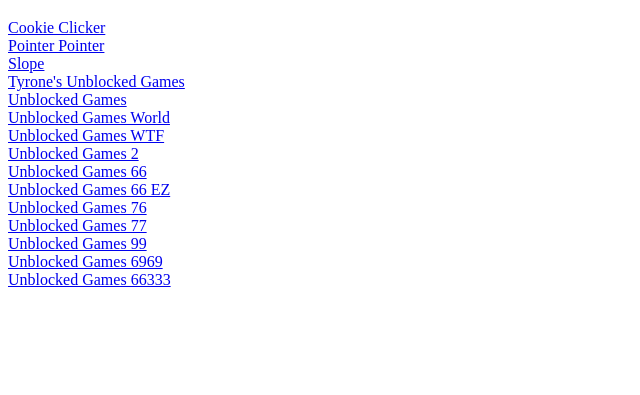
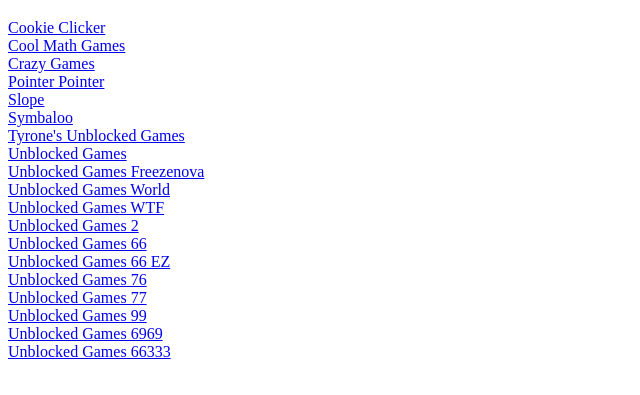
Before and after one commit to samuellkkang/UnblockedGames, a plain HTML site: page index.html in a window 1280 px wide. Shown: the part 61-456 px from the top of the page, without its empty margins (0-640 px from the left). Drawn offline with Linux system fonts and the light colour scheme.

Commit message:
Add files via upload

```diff
--- a/index.html
+++ b/index.html
@@ -6,10 +6,14 @@
 <body>
 <h1> Unblocked Games </h1>
 <a href="https://trixter9994.github.io/Cookie-Clicker-Source-Code/">Cookie Clicker</a> <br>
+<a href="https://www.coolmathgames.com/">Cool Math Games</a> <br>
+<a href="https://www.crazygames.com/">Crazy Games</a> <br>
 <a href="https://pointerpointer.com/">Pointer Pointer</a> <br>
 <a href="https://sites.google.com/site/slopeunblockedgame/">Slope</a> <br>
+<a href="https://www.symbaloo.com/mix/unblockedgames66ez">Symbaloo</a> <br>
 <a href="https://sites.google.com/site/tyronesgameshack/">Tyrone's Unblocked Games</a> <br>
 <a href="https://sites.google.com/view/unblocked-games-world/">Unblocked Games</a> <br>
+<a href="https://unblocked-games.s3.amazonaws.com/index.html">Unblocked Games Freezenova</a> <br>
 <a href="https://sites.google.com/site/thegamecompilation/">Unblocked Games World</a> <br>
 <a href="https://www.sites.google.com/site/unblockedgameswtf/miniroyale-io">Unblocked Games WTF</a> <br>
 <a href="https://www.sites.google.com/site/punblockedgames2/">Unblocked Games 2</a> <br>
```
